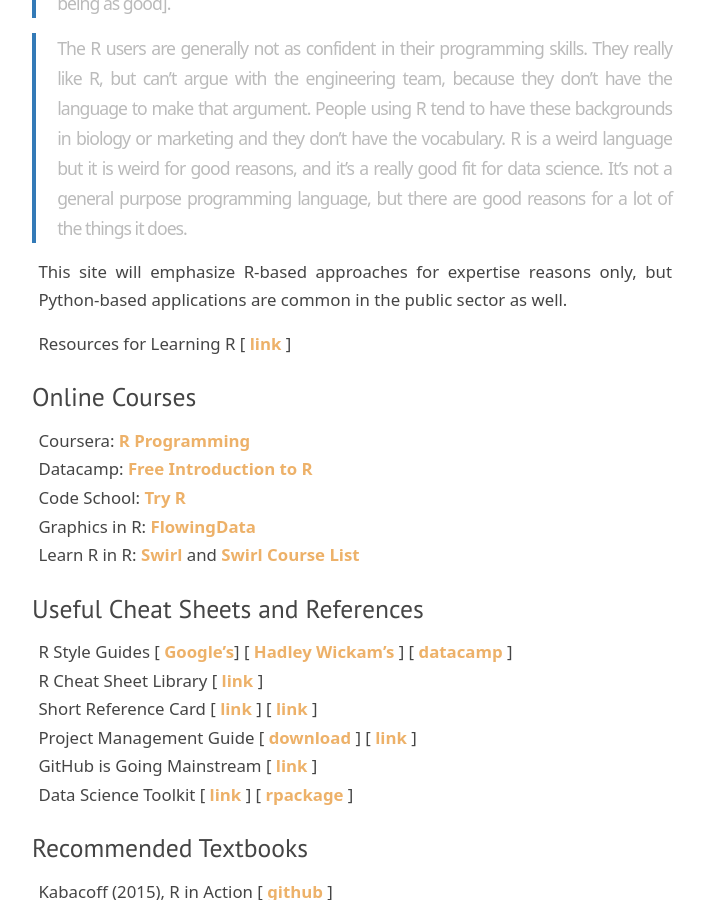
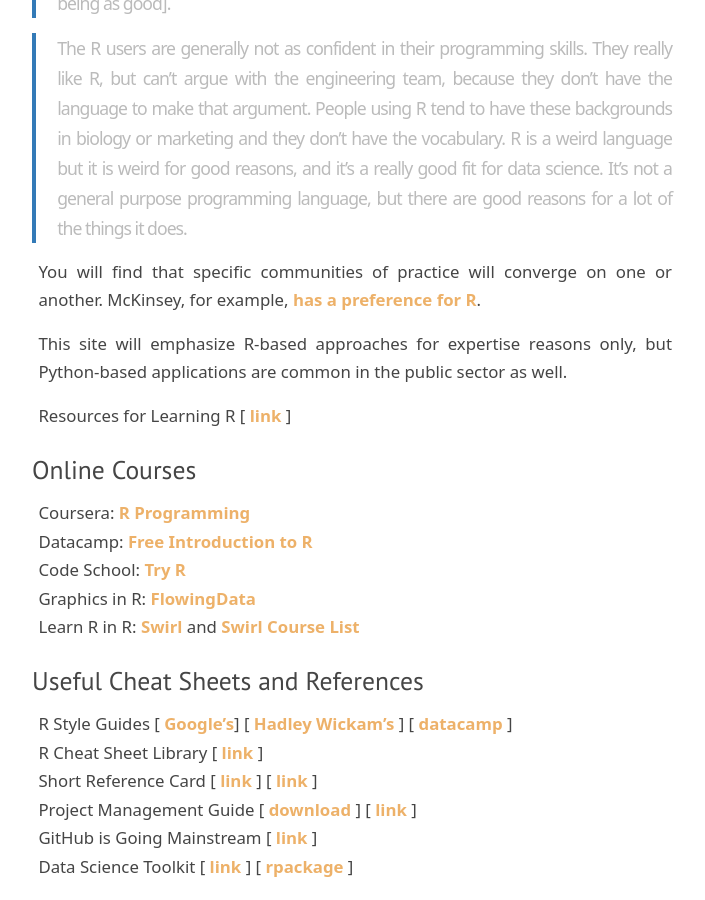
Before and after one commit to DS4PS/ds4ps.github.io, a Jekyll site: the page built from welcome.md, in a window 1280 px wide and 900 px high, scrolled down 4404 px. Shown: the whole window, without its empty margins (288-993 px from the left). Built offline with Jekyll 4.4.1, drawn with Linux system fonts in a browser that asks for light colours; nearby versions of some CDN libraries; library files that are not in the unit come from our copies.

Commit message:
Update welcome.md

```diff
--- a/welcome.md
+++ b/welcome.md
@@ -87,6 +87,7 @@
 
 > The R users are generally not as confident in their programming skills. They really like R, but can’t argue with the engineering team, because they don’t have the language to make that argument. People using R tend to have these backgrounds in biology or marketing and they don’t have the vocabulary. R is a weird language but it is weird for good reasons, and it’s a really good fit for data science. It’s not a general purpose programming language, but there are good reasons for a lot of the things it does.
 
+You will find that specific communities of practice will converge on one or another. McKinsey, for example, [has a preference for R](https://news.efinancialcareers.com/uk-en/3000197/want-to-work-at-bain-or-mckinsey-learn-this-programming-language).
 
 This site will emphasize R-based approaches for expertise reasons only, but Python-based applications are common in the public sector as well.
 
```
